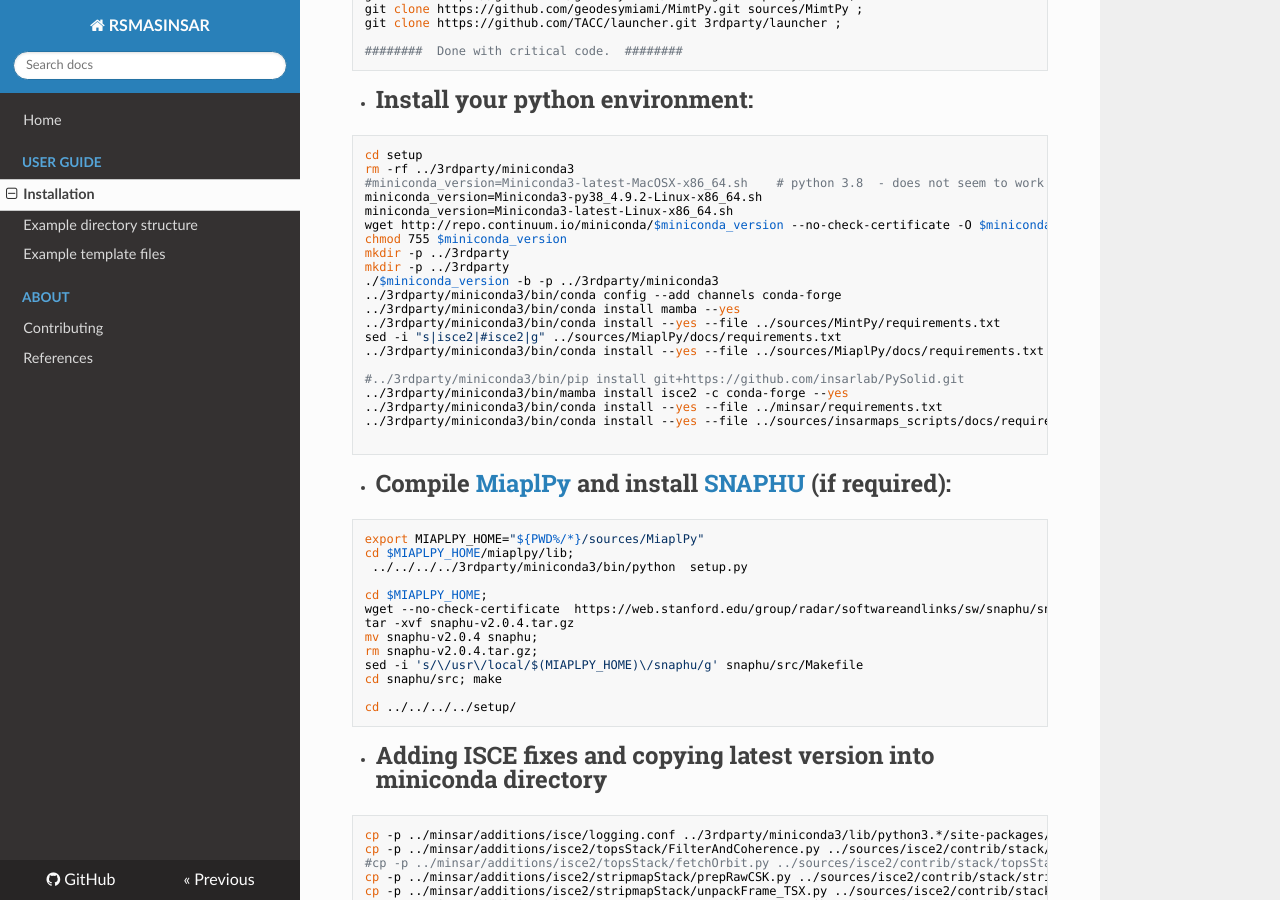
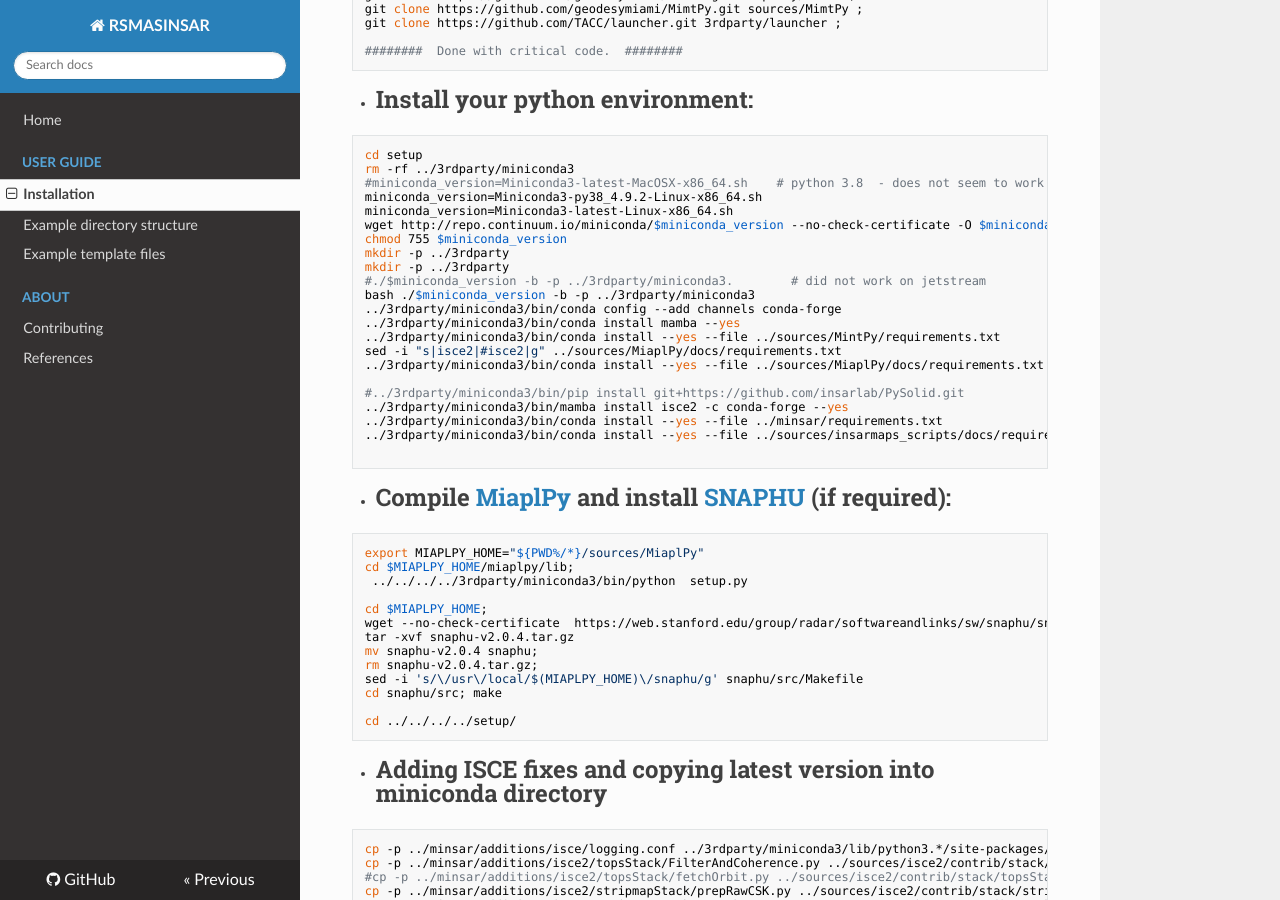
Before and after one commit to geodesymiami/rsmas_insar, an MkDocs documentation site: the page built from docs/installation.md, in a window 1280 px wide and 900 px high, scrolled down 712 px. Built offline with MkDocs 1.6.1, drawn with Linux system fonts in a browser that asks for light colours; nearby versions of some CDN libraries.

Commit message:
Update installation.md

```diff
--- a/docs/installation.md
+++ b/docs/installation.md
@@ -47,7 +47,8 @@ wget http://repo.continuum.io/miniconda/$miniconda_version --no-check-certificat
 chmod 755 $miniconda_version
 mkdir -p ../3rdparty
 mkdir -p ../3rdparty
-./$miniconda_version -b -p ../3rdparty/miniconda3
+#./$miniconda_version -b -p ../3rdparty/miniconda3.        # did not work on jetstream
+bash ./$miniconda_version -b -p ../3rdparty/miniconda3
 ../3rdparty/miniconda3/bin/conda config --add channels conda-forge
 ../3rdparty/miniconda3/bin/conda install mamba --yes
 ../3rdparty/miniconda3/bin/conda install --yes --file ../sources/MintPy/requirements.txt
```
